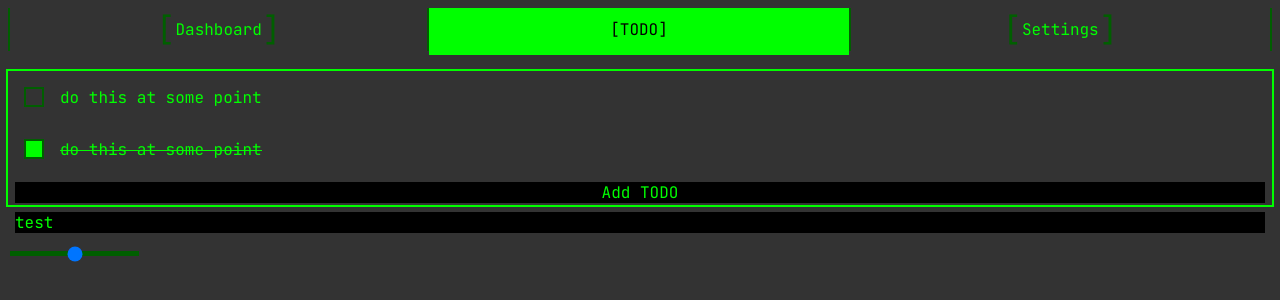
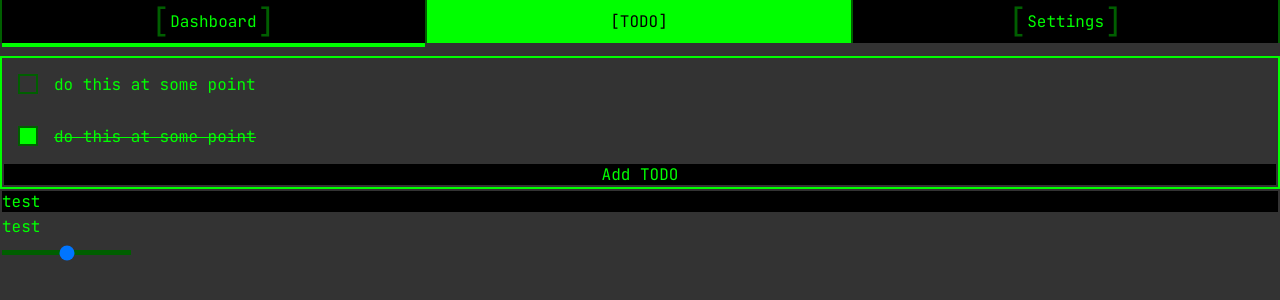
Before and after one commit to AlexFradle/utility-app, a React (Vite) app: page / in a window 1280 px wide. Both pictures are taken after a click on the element "TODO". Shown: the top 300 px of the page. Built offline with nearby package versions, Linux system fonts and the light colour scheme.

Commit message:
expand button outer bug fix

```diff
--- a/src/screens/TodoScreen.tsx
+++ b/src/screens/TodoScreen.tsx
@@ -51,6 +51,12 @@ const TodoScreen = () => {
                 backgroundColor="black"
                 onClick={() => {}}
             />
+            <ClickableButton
+                id="test-click-2"
+                innerContent="test"
+                onClick={() => {}}
+                type={AnimationType.CenterWidthHeight}
+            />
             <input type="range" />
         </div>
     );
--- a/src/style.css
+++ b/src/style.css
@@ -20,6 +20,9 @@ body {
     background-color: rgba(0, 0, 0, 0.8);
     font-family: JetBrainsMono;
     font-size: 12pt;
+    margin: 0;
+    padding: 0;
+    -webkit-tap-highlight-color: rgba(0,0,0,0);
 }
 
 input[type="range"] {
--- a/src/utils.ts
+++ b/src/utils.ts
@@ -35,6 +35,8 @@ export const animate = (
     const inner = document.getElementById(innerObjId);
     if (self === null || inner === null) return;
     const dims = inner.getBoundingClientRect();
+    dims.x += window.scrollX;
+    dims.y += window.scrollY;
     if (beforeFunc !== undefined) beforeFunc(self, inner);
     if (isExpand) {
         switch (type) {
--- a/src/widgets/ClickableButton.tsx
+++ b/src/widgets/ClickableButton.tsx
@@ -28,9 +28,8 @@ const ClickableButton = (props: ClickableButtonProps) => {
                     style={{
                         backgroundColor: props.backgroundColor ?? "none",
                         border: "2px solid transparent",
-                        clipPath: "padding-box",
+                        clipPath: "inset(2px 2px 2px 2px)",
                         color: "var(--main-col)",
-                        margin: 5,
                     }}
                 >
                     {props.innerContent}
--- a/src/widgets/ContentBox.css
+++ b/src/widgets/ContentBox.css
@@ -9,4 +9,5 @@
     opacity: 0;
     text-align: center;
     transition: opacity var(--animation-time-sec) calc(var(--animation-time) * 2);
+    margin: 2px;
 }
--- a/src/widgets/ExpandButton.tsx
+++ b/src/widgets/ExpandButton.tsx
@@ -66,6 +66,7 @@ const ExpandButton = (props: ExpandButtonProps) => {
             className={`expand-button-outer ${props.outerClass ?? ""}`}
             style={!props.bgFade ? { backgroundColor: "var(--main-col)" } : undefined}
             id={`${getOuterId()}${id ?? ""}`}
+            key={`${getOuterId()}${id ?? ""}`}
             {...props.outerAttributes}
         ></div>
     );
@@ -78,7 +79,8 @@ const ExpandButton = (props: ExpandButtonProps) => {
 
     return (
         <>
-            {props.isPersistent ? makeOuter() : outers}
+            {/* needs outer div to not error :( */}
+            <div>{props.isPersistent ? makeOuter() : outers}</div>
             <div
                 id={getInnerId()}
                 onClick={() => {
--- a/src/widgets/NavBar.css
+++ b/src/widgets/NavBar.css
@@ -1,7 +1,10 @@
 .nav-container {
+    position: sticky;
+    top: 0;
+    background-color: var(--background-col);
     display: grid;
     align-items: center;
-    margin-bottom: 20px;
+    margin-bottom: 15px;
     grid-auto-columns: 1fr;
 }
 
--- a/src/widgets/NavBar.tsx
+++ b/src/widgets/NavBar.tsx
@@ -32,7 +32,6 @@ const NavBar = (props: NavBarProps) => {
     };
 
     return (
-        <>
         <div className="nav-container" onMouseLeave={() => {moveIndicator(-1)}}>
             {props.titles.map((title, ind) => {
                 return (
@@ -51,9 +50,8 @@ const NavBar = (props: NavBarProps) => {
                     />
                 );
             })}
+            <div id="hover-indicator"></div>
         </div>
-            <div id="hover-indicator"></div>
-        </>
     );
 };
 export default NavBar;
--- a/src/widgets/Strikethrough.tsx
+++ b/src/widgets/Strikethrough.tsx
@@ -16,6 +16,8 @@ const Strikethrough = (props: StrikethroughProps) => {
         const self = document.getElementById(getOuterId())!;
         const inner = document.getElementById(getInnerId())!;
         const dims = inner.getBoundingClientRect();
+        dims.x += window.scrollX;
+        dims.y += window.scrollY;
         self.style.left = `${dims.x}px`;
         self.style.top = `${dims.y + 1 + dims.height / 2}px`;
         self.style.width = `${dims.width}px`;
@@ -26,6 +28,8 @@ const Strikethrough = (props: StrikethroughProps) => {
         const self = document.getElementById(getOuterId())!;
         const inner = document.getElementById(getInnerId())!;
         const dims = inner.getBoundingClientRect();
+        dims.x += window.scrollX;
+        dims.y += window.scrollY;
         self.style.left = `${dims.x}px`;
         self.style.top = `${dims.y + 1 + dims.height / 2}px`;
         self.style.width = "0px";
```
Lines whose indentation alone changed are shown as unchanged.
